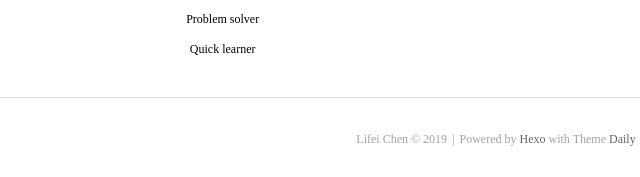
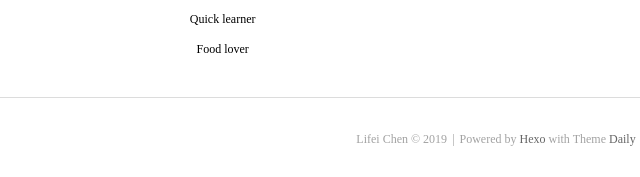
Before and after one commit to lifeic2/lifeic2.github.io, a plain HTML site: page 2019/07/13/About me/index.html in a window 1280 px wide. Shown: the part 658-835 px from the top of the page, 144-784 px from the left. Drawn offline with Linux system fonts and the light colour scheme.

Commit message:
Site updated: 2019-07-14 23:08:31

```diff
--- a/2019/07/13/About me/index.html
+++ b/2019/07/13/About me/index.html
@@ -181,7 +181,7 @@
         <h1 class="widget-title">about me</h1>
         <div class="custom-widget-content">
 
-          <center>Research begineer</center> <br> <center>Impassionate leader</center> <br> <center>Problem solver</center> <br> <center>Quick learner</center>
+          <center>Research begineer</center> <br> <center>Impassionate leader</center> <br> <center>Quick learner</center> <br> <center>Food lover</center>
         </div>
       </aside>
     </div>
```
Also changed, not shown: Interests/Index.html (+1 -1 lines), Resume/Index.html (+1 -1 lines), about/index.html (+1 -1 lines), archives/2019/07/index.html (+1 -1 lines), archives/2019/index.html (+1 -1 lines), archives/index.html (+1 -1 lines), index.html (+1 -1 lines), research/Circos plot.html (+1 -1 lines), research/Culture.html (+1 -1 lines), research/Gender.html (+1 -1 lines), research/Index.html (+1 -1 lines), research/Leadership.html (+1 -1 lines), research/Union Commitment.html (+1 -1 lines).
